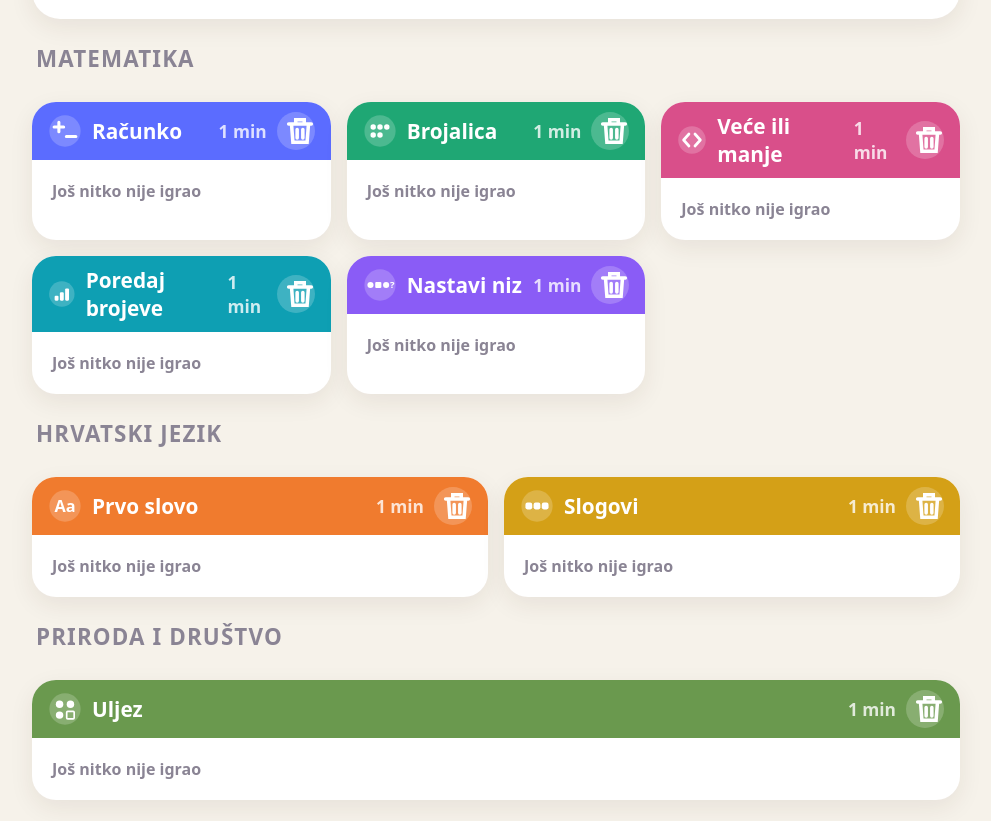
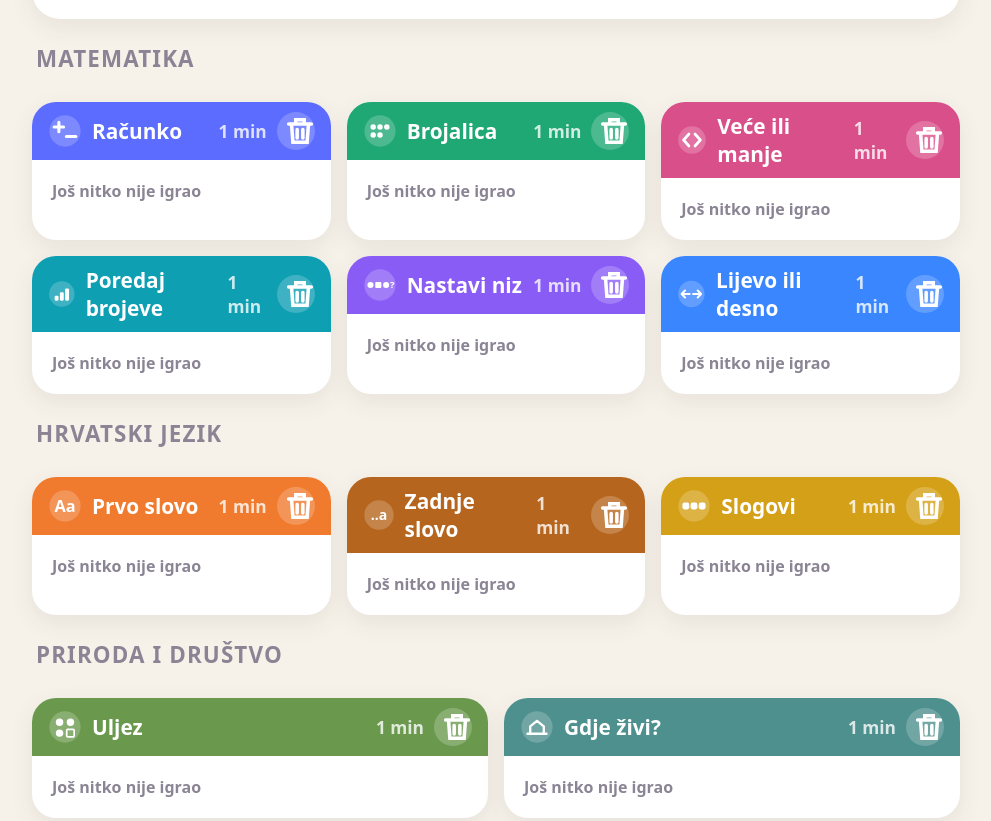
Before and after one commit to vlebo/prvasi, a plain HTML site: page index.html in a window 1280 px wide. Shown: the part 1187-2008 px from the top of the page, without its empty margins (144-1135 px from the left). Drawn offline with Linux system fonts and the light colour scheme.

Commit message:
Nove igre: Zadnje slovo, Gdje živi?, Lijevo ili desno

```diff
--- a/index.html
+++ b/index.html
@@ -128,6 +128,13 @@
   .about { position: relative; max-width: 640px; margin: 0 auto 20px; background: #fff; border-radius: 20px; padding: 16px 48px 16px 20px;
            box-shadow: 0 4px 0 var(--line); text-align: left; }
   .close { position: absolute; top: 8px; right: 8px; width: 36px; height: 36px; border-radius: 50%; background: var(--line); font-size: 1.4rem; font-weight: 900; line-height: 1; }
+  .scene { display: flex; gap: 12px; justify-content: center; font-size: clamp(3rem, 10vw, 5rem); }
+  .scene span { background: #fff; border-radius: 22px; padding: 6px 14px; box-shadow: 0 5px 0 var(--line); transition: background .2s; }
+  .scene .hit { background: var(--ok); }
+  .dir { display: flex; align-items: center; justify-content: center; gap: 12px; margin-top: 20px; font-size: clamp(1.6rem, 5vw, 2.4rem); font-weight: 800; flex-wrap: wrap; }
+  .dir svg { width: 1.6em; height: 1.6em; }
+  .dir b { color: var(--c); }
+  .dir .ref { font-size: 1.6em; }
   .reset { margin-top: 32px; background: none; color: var(--muted); text-decoration: underline; font-size: 1rem; }
   [hidden] { display: none !important; }
 </style>
@@ -288,6 +295,18 @@ const BASE = ['crvena', 'žuta', 'plava', 'bijela', 'crna'];
 // svaka kombinacija × oba redoslijeda × koja boja nedostaje (0, 1 ili rezultat) = 36 zadataka
 const MIX_TASKS = MIXES.flatMap(([x, y, r]) => [[x, y, r], [y, x, r]]).flatMap(m => [0, 1, 2].map(miss => [...m, miss]));
 
+// Zadnje slovo: riječi grupirane po zadnjem slovu, da ne bude stalno "A"
+const BY_LAST = WORDS.reduce((m, w) => ((m[w[1].at(-1)] ||= []).push(w), m), {});
+const ALL_LETTERS = [...new Set([...LETTERS, ...Object.keys(BY_LAST)])];
+
+// Gdje živi: [mjesto, opis]; životinje bez dvojbe (npr. bez žabe)
+const HOMES = { '🌊': ['u vodi', ['🐟','🐬','🐳','🐙','🦀','🐠']],
+                '🌳': ['u šumi', ['🦊','🐻','🐺','🦉','🐿️','🦔','🦌']],
+                '🏡': ['uz čovjeka', ['🐄','🐖','🐑','🐓','🐐','🐴','🐕','🐈']] };
+const HOME_ANIMALS = Object.entries(HOMES).flatMap(([h, [, list]]) => list.map(a => [a, h]));
+
+const arrow = left => `<svg viewBox="0 0 24 24"><path fill="none" style="stroke:var(--c)" stroke-width="3.5" stroke-linecap="round" stroke-linejoin="round" d="${left ? 'M20 12H5M11 5l-7 7 7 7' : 'M4 12h15M13 5l7 7-7 7'}"/></svg>`;
+
 const GAMES = {
   racunko: { title: 'Računko', learns: 'zbrajanje i oduzimanje do 10', color: '#5b6cff', how: 'Izračunaj zadatak i dodirni točan broj.',
     icon: '<svg viewBox="0 0 100 100"><circle cx="50" cy="50" r="46" fill="rgba(255,255,255,.2)"/><path d="M18 38h28M32 24v28M54 66h28" stroke="#fff" stroke-width="9" stroke-linecap="round"/></svg>',
@@ -423,11 +442,54 @@ const GAMES = {
         `<div class="word" style="font-size:1.6rem;letter-spacing:0">${k ? `${a} + ${b} = ${r}` : ''}</div></div>`;
       return { view: view(0), reveal: view(1), answer: COLORS[answer], options: shuffle(opts.map(c => COLORS[c])) };
     } },
+  zadnje: { title: 'Zadnje slovo', learns: 'glasove i zadnje slovo u riječi', color: '#b5651d',
+    how: 'Pogledaj sliku i reci riječ. Kojim slovom završava? Dodirni slovo.',
+    icon: '<svg viewBox="0 0 100 100"><circle cx="50" cy="50" r="46" fill="rgba(255,255,255,.2)"/><text x="50" y="66" font-size="44" font-weight="900" text-anchor="middle" fill="#fff" font-family="system-ui">..a</text></svg>',
+    make() {
+      const last = draw('zadnje', Object.keys(BY_LAST));
+      const list = BY_LAST[last], [pic, word] = list[rnd(list.length)];
+      const opts = new Set([last]);
+      while (opts.size < 3) opts.add(ALL_LETTERS[rnd(ALL_LETTERS.length)]);
+      return { view: `<div><div class="pic">${pic}</div><div class="word"></div></div>`,
+               reveal: `<div><div class="pic">${pic}</div><div class="word">${word.slice(0, -1)}<b>${last}</b></div></div>`,
+               answer: last, options: shuffle([...opts]) };
+    } },
+  gdje: { title: 'Gdje živi?', learns: 'životinje i gdje žive: u vodi, u šumi, uz čovjeka', color: '#4d908e',
+    how: 'Gdje živi ova životinja: u vodi, u šumi ili uz čovjeka? Ili obrnuto: koja od ponuđenih životinja živi na tom mjestu? Dodirni.',
+    icon: '<svg viewBox="0 0 100 100"><circle cx="50" cy="50" r="46" fill="rgba(255,255,255,.2)"/><path d="M22 70h56M30 70V48l20-16 20 16v22" fill="none" stroke="#fff" stroke-width="7" stroke-linejoin="round" stroke-linecap="round"/></svg>',
+    make() {
+      const [animal, home] = draw('gdje', HOME_ANIMALS);
+      const pic = (p, text) => `<div><div class="pic">${p}</div><div class="word" style="letter-spacing:0">${text}</div></div>`;
+      const reveal = pic(animal, `${animal} živi ${HOMES[home][0]}`);
+      if (Math.random() < 0.5) return { view: pic(animal, ''), reveal, answer: home, options: shuffle(Object.keys(HOMES)) };
+      // obrnuto: zadano mjesto, traži se životinja; ostale dvije su iz drugih mjesta
+      const others = Object.keys(HOMES).filter(h => h !== home).map(h => HOMES[h][1][rnd(HOMES[h][1].length)]);
+      return { view: pic(home, ''), reveal, answer: animal, options: shuffle([animal, ...others]) };
+    } },
+  strane: { title: 'Lijevo ili desno', learns: 'snalaženje u prostoru: lijevo i desno', color: '#3a86ff', maxLevel: 2,
+    how: 'Pogledaj strelicu. Tko je skroz lijevo ili desno? Na razini 2: tko je lijevo ili desno od zadane životinje?',
+    icon: '<svg viewBox="0 0 100 100"><circle cx="50" cy="50" r="46" fill="rgba(255,255,255,.2)"/><path d="M44 50H18M28 38L16 50l12 12M56 50h26M72 38l12 12-12 12" fill="none" stroke="#fff" stroke-width="7" stroke-linecap="round" stroke-linejoin="round"/></svg>',
+    // 1: tko je skroz lijevo/desno · 2: tko je lijevo/desno od X
+    make(level) {
+      const scene = shuffle([...AVATARS]).slice(0, 4), left = Math.random() < 0.5;
+      let ref = null, answer, options;
+      if (level === 1) {
+        answer = scene[left ? 0 : 3];
+        options = shuffle([answer, ...shuffle(scene.filter(x => x !== answer)).slice(0, 2)]);
+      } else {
+        const i = left ? 1 + rnd(3) : rnd(3);
+        ref = scene[i]; answer = scene[left ? i - 1 : i + 1];
+        options = shuffle(scene.filter(x => x !== ref));
+      }
+      const view = k => `<div><div class="scene">${scene.map(x => `<span class="${k && x === answer ? 'hit' : ''}">${x}</span>`).join('')}</div>` +
+        `<div class="dir">${arrow(left)}${ref ? `<span>Tko je <b>${left ? 'LIJEVO' : 'DESNO'}</b> od</span> <span class="ref">${ref}</span>` : `<span>Tko je skroz <b>${left ? 'LIJEVO' : 'DESNO'}</b>?</span>`}</div></div>`;
+      return { view: view(0), reveal: view(1), answer, options };
+    } },
 };
 
 // Predmeti, redom kako se prikazuju
-const SUBJECTS = { 'Matematika': ['racunko', 'brojalica', 'usporedi', 'poredaj', 'niz'], 'Hrvatski jezik': ['slovo', 'slogovi'],
-                   'Priroda i društvo': ['uljez'], 'Likovna kultura': ['boje'] };
+const SUBJECTS = { 'Matematika': ['racunko', 'brojalica', 'usporedi', 'poredaj', 'niz', 'strane'], 'Hrvatski jezik': ['slovo', 'zadnje', 'slogovi'],
+                   'Priroda i društvo': ['uljez', 'gdje'], 'Likovna kultura': ['boje'] };
 console.assert(Object.values(SUBJECTS).flat().sort().join() === Object.keys(GAMES).sort().join(), 'svaka igra u točno jednom predmetu');
 
 // self-check generatora
```
